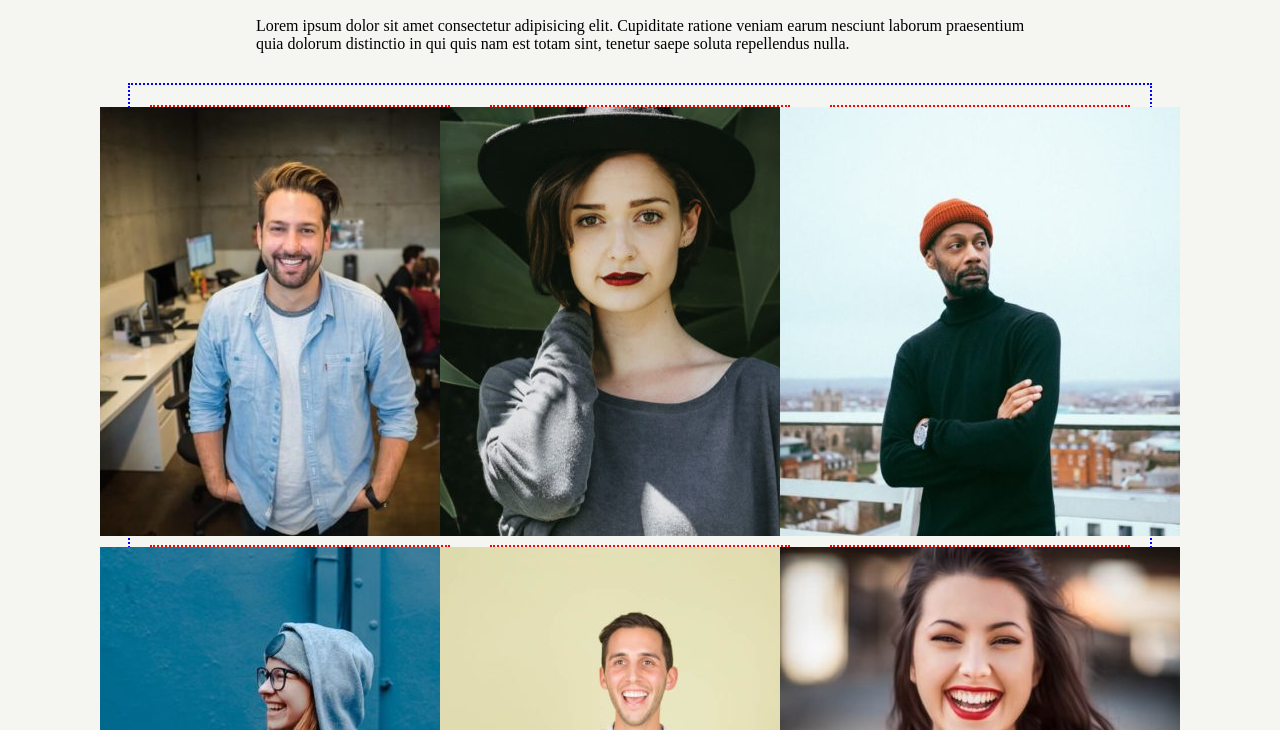
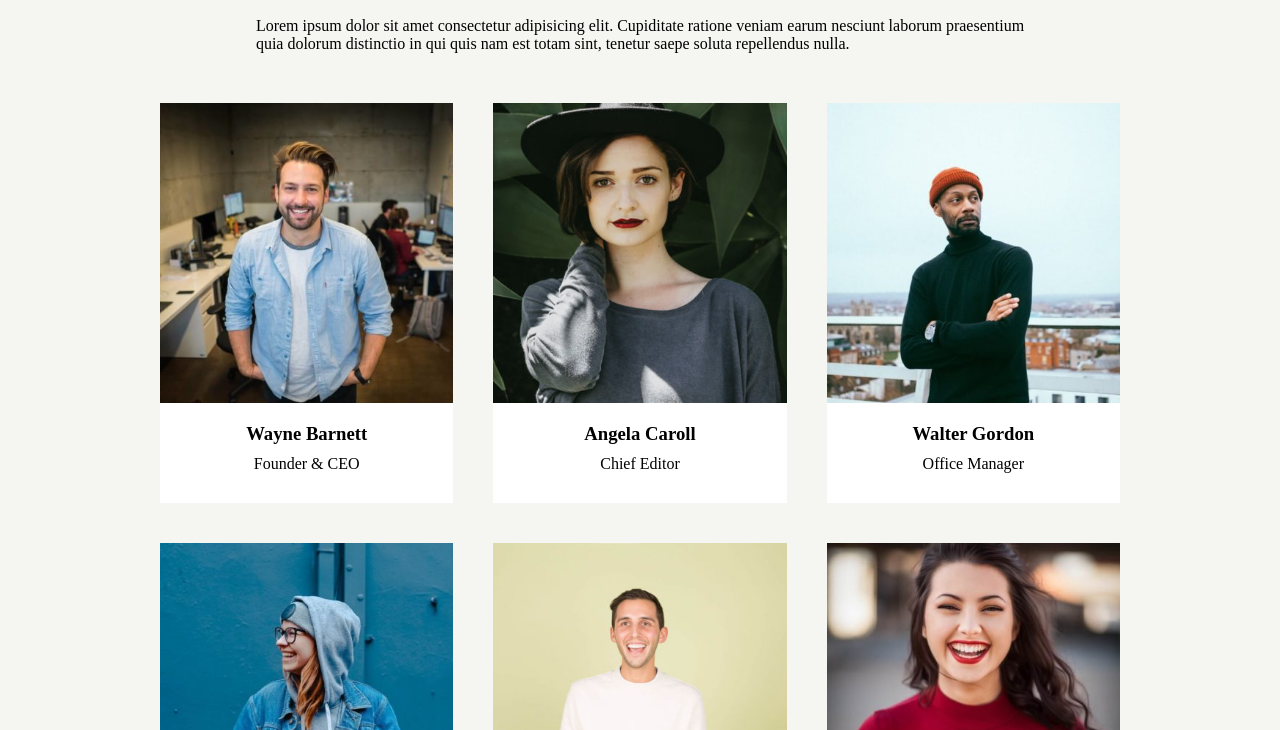
Before and after one commit to MatteoCantafio25/js-our-team, a plain HTML site: page index.html in a window 1280 px wide. Shown: the part 70-800 px from the top of the page. Drawn offline with Linux system fonts and the light colour scheme.

Commit message:
style completed

```diff
--- a/style.css
+++ b/style.css
@@ -19,7 +19,16 @@ header {
     justify-content: center;
 }
 
+img {
+    height: 300px;
+    width: 100%;
+}
+
 /* Utils */
+.mt-10 {
+    margin-top: 10px;
+}
+
 
 .mt-20 {
     margin-top: 20px;
@@ -45,13 +54,11 @@ header {
 /* Main */
 
 .container {
-    max-width: 80%;
+    max-width: 1000px;
     margin: 0 auto;
-    display: flex;
 }
 
 .row {
-    display: flex;
     width: 100%;
 }
 
@@ -59,16 +66,15 @@ header {
     display: flex;
     flex-wrap: wrap;
     width: 100%;
-    border: 2px dotted blue;
 }
 
 .card {
     height: 400px;
     width: calc(100% / 3 - 40px);
-    border: 2px dotted red;
     margin: 20px;
     display: flex;
     flex-direction: column;
     align-items: center;
     justify-content: flex-start;
+    background-color: white;
 }
```
